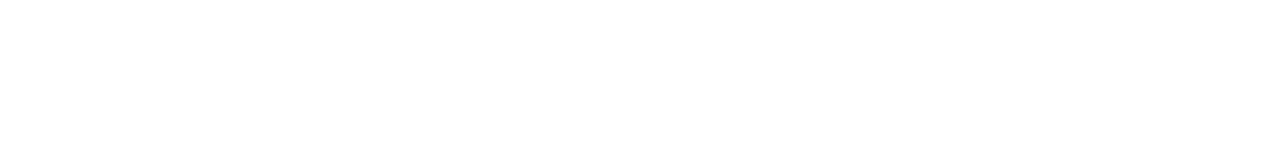
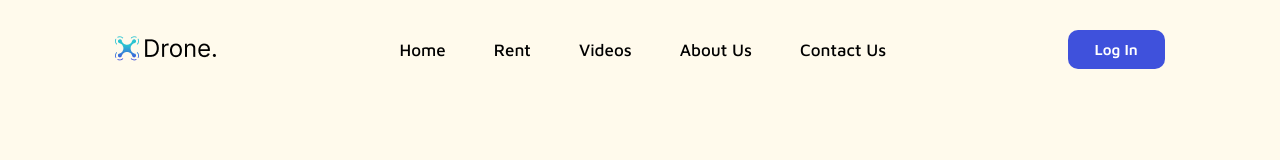
Before and after one commit to RickFidelis/WebSite-Drone, a plain HTML site: page index.html in a window 1280 px wide. Drawn offline with nearby package versions, Linux system fonts and the light colour scheme.

Commit message:
Barra de navegação finalizada

```diff
--- a/css/styles.css
+++ b/css/styles.css
@@ -1,7 +1,75 @@
-*{
+* {
     margin: 0;
     padding: 0;
     box-sizing: border-box;
     text-decoration: none;
     list-style: none;
+
+    font-family: 'Maven Pro', sans-serif;
 }
+
+body {
+    color: #000000;
+    background: #fffaec;
+}
+
+/* Design da barra de navegação */
+
+header {
+    position: fixed;
+    width: 100%;
+    top: 0;
+    right: 0;
+    display: flex;
+    align-items: center;
+    justify-content: space-between;
+    padding: 30px 9%;
+    background: transparent;
+    z-index: 1000;
+}
+
+.navbar {
+    display: flex;
+}
+
+.navbar a {
+    margin: 0 20px;
+    padding: 4px;
+    color: #000000;
+    font-size: 17px;
+    font-weight: 500;
+    border-bottom: 2px solid transparent;
+    transition: all .50s ease;
+}
+
+.navbar a:hover {
+    color: #3f51dc;
+    border-bottom: 2px solid #3f51dc;
+}
+
+#menu-icon {
+    font-size: 34px;
+    cursor: pointer;
+    z-index: 1001;
+    display: none;
+}
+
+.top-btn {
+    display: inline-block;
+    padding: 9px 25px;
+    font-size: 15px;
+    font-weight: 600;
+    color: #fff;
+    background: #3f51dc;
+    border-radius: 10px;
+    border: 2px solid transparent;
+    transition: all .50s ease;
+}
+
+.top-btn:hover {
+    background: transparent;
+    color: #3f51dc;
+    border: 2px solid #3f51dc;
+}
+
+/* 6:50 */
--- a/index.html
+++ b/index.html
@@ -5,8 +5,41 @@
     <meta name="viewport" content="width=device-width, initial-scale=1.0">
     <link rel="stylesheet" href="./css/styles.css">
     <title>Drone</title>
+
+    <!---Boxicon Link-->
+    <link rel="stylesheet" href="https://unpkg.com/boxicons@latest/css/boxicons.min.css">
+
+    <!---Boxicon Link-->
+    <link rel="preconnect" href="https://fonts.googleapis.com">
+    <link rel="preconnect" href="https://fonts.gstatic.com" crossorigin>
+    <link href="https://fonts.googleapis.com/css2?family=Maven+Pro:wght@400;500;600;700;800;900&family=Permanent+Marker&display=swap" rel="stylesheet">
+
+
 </head>
 <body>
 
+    <header>
+        <a href="#" class="logo">
+            <img src="img/logo.png">
+        </a>
+        <div class="bx bx-menu" id="menu-icon"></div>
+
+        <ul class="navbar">
+            <li><a href="#">Home</a></li>
+            <li><a href="#">Rent</a></li>
+            <li><a href="#">Videos</a></li>
+            <li><a href="#">About Us</a></li>
+            <li><a href="#">Contact Us</a></li>
+        </ul>
+
+        <div class="top-bttn">
+            <a href="#" class="top-btn">Log In</a>
+        </div>
+
+    </header>
+
+
+
+    <script src="./script/script.js"></script>
 </body>
 </html>
```
Also changed, not shown: script/script.js (added).
